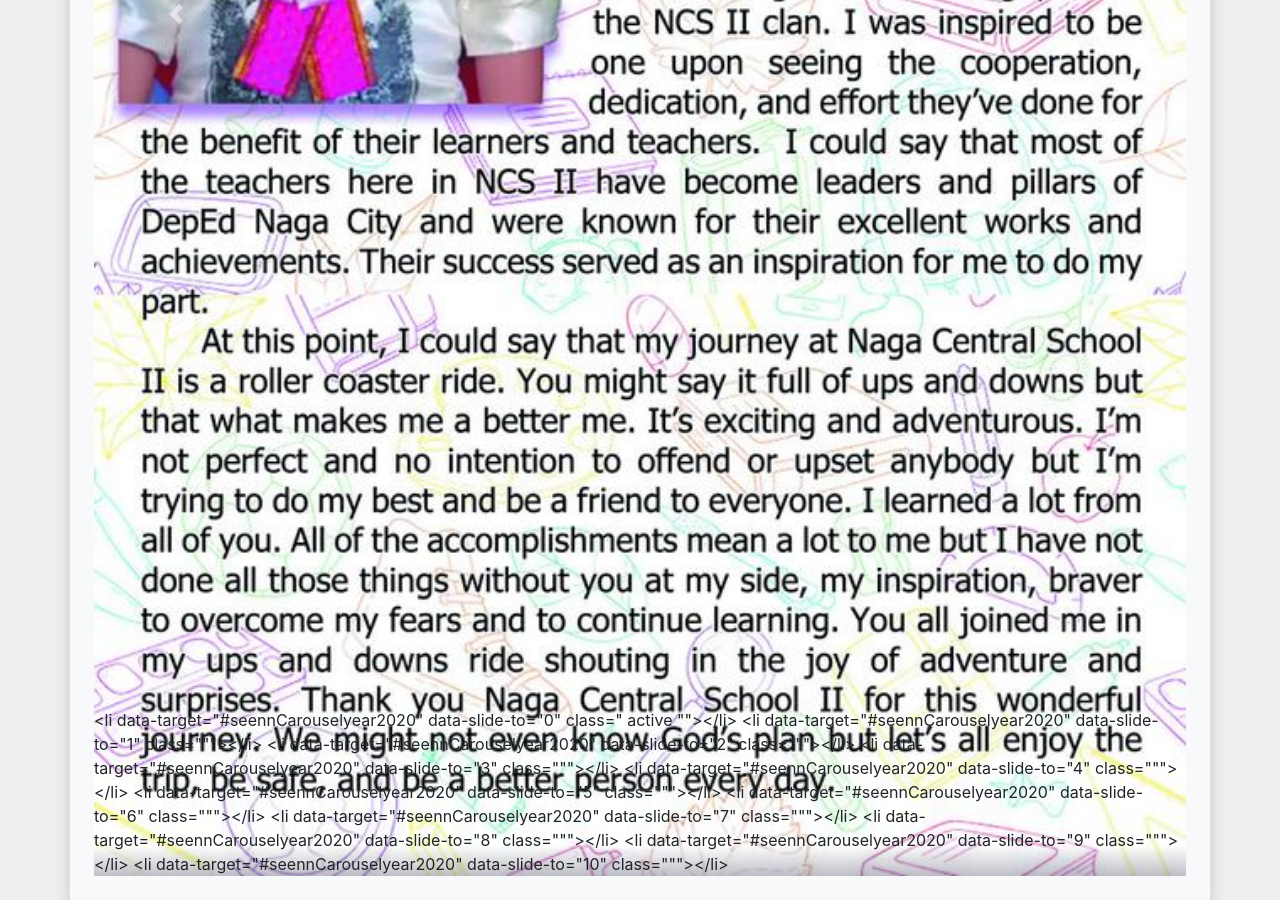
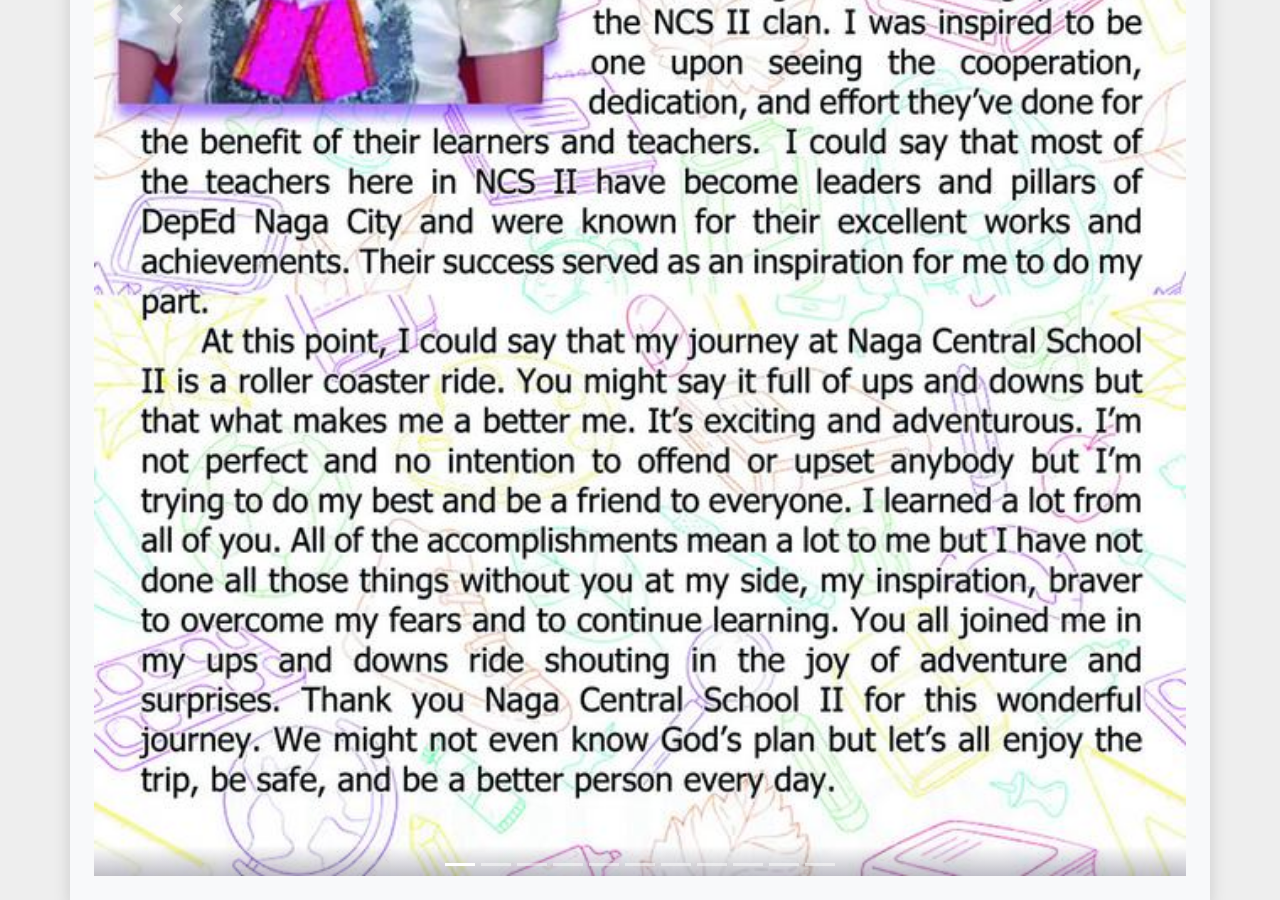
Before and after one commit to nagacentralschool2/nagacentralschool2.github.io, a Jekyll site: the page built from feature/seenn.html, in a window 1280 px wide and 900 px high, scrolled down 1133 px. Built offline with Jekyll 4.4.1, drawn with Linux system fonts in a browser that asks for light colours.

Commit message:
fix: too many " for the carousel in SEENN

```diff
--- a/feature/seenn.html
+++ b/feature/seenn.html
@@ -39,7 +39,7 @@
         {% for item in group.content %}
 
         <li data-target="#seennCarousel{{id}}" data-slide-to="{{forloop.index0}}"
-          class="{% if forloop.first %} active {% endif %}""></li>
+          class="{% if forloop.first %} active {% endif %}"></li>
 
         {% endfor %}
       </ol>
```
